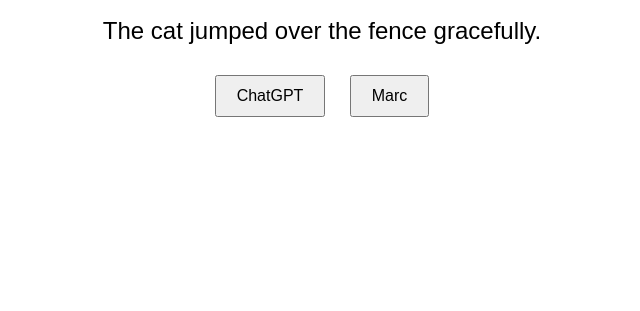
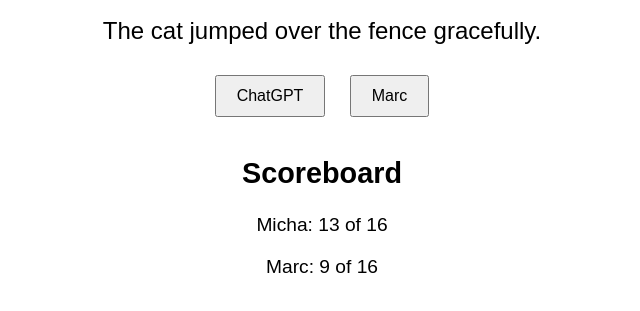
Before and after one commit to lopez-marc/chat-or-marc, a website: page index.html in a window 1280 px wide. Shown: the part 179-490 px from the top of the page, without its empty margins (318-958 px from the left). Drawn offline with Linux system fonts and the light colour scheme.

Commit message:
Add scoreboard

```diff
--- a/index.html
+++ b/index.html
@@ -3,7 +3,7 @@
 <head>
     <meta charset="UTF-8">
     <meta name="viewport" content="width=device-width, initial-scale=1.0">
-    <title>ChatGPT or User?</title>
+    <title>ChatGPT or Marc?</title>
     <style>
         body {
             font-family: Arial, sans-serif;
@@ -20,6 +20,10 @@
             margin: 10px;
             cursor: pointer;
         }
+        .scoreboard {
+            margin-top: 30px;
+            font-size: 1.2em;
+        }
     </style>
 </head>
 <body>
@@ -29,6 +33,12 @@
     <button class="button" onclick="guess('chatgpt')">ChatGPT</button>
     <button class="button" onclick="guess('user')">Marc</button>
     <p id="result"></p>
+
+    <div class="scoreboard">
+        <h2>Scoreboard</h2>
+        <p>Micha: 13 of 16</p>
+        <p>Marc: 9 of 16</p>
+    </div>
 
     <script>
         const sentences = [
```
